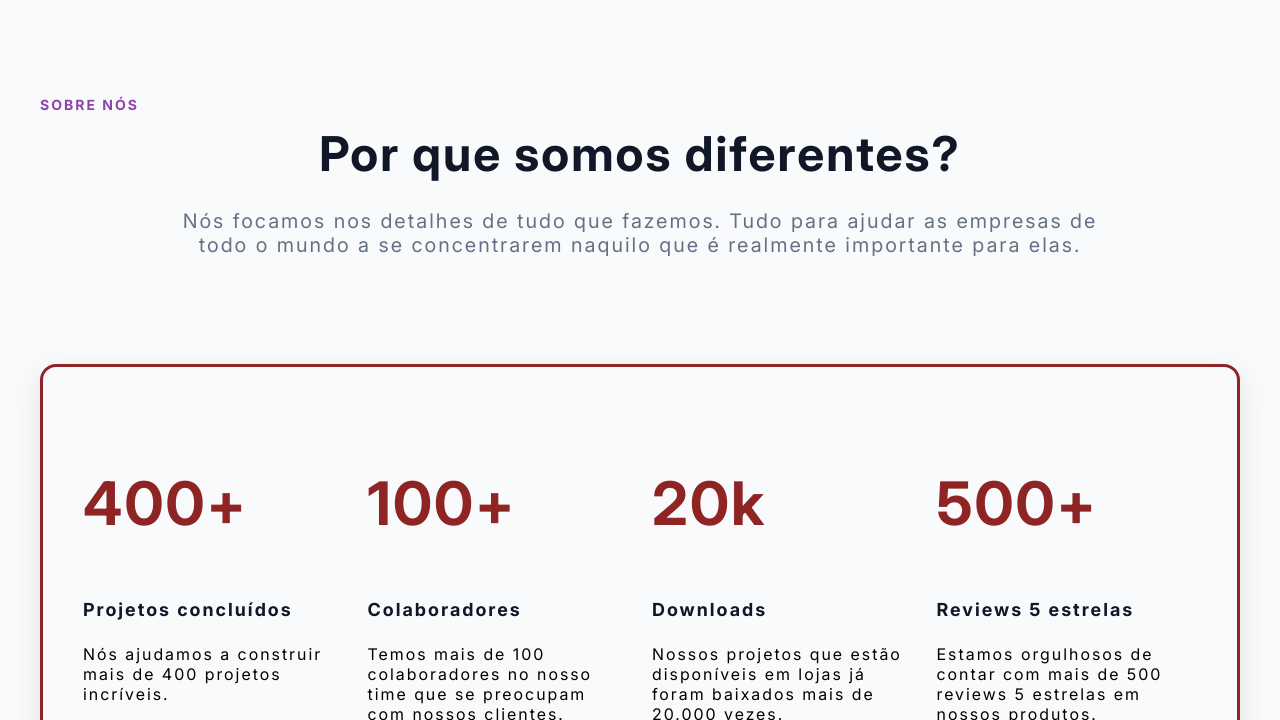
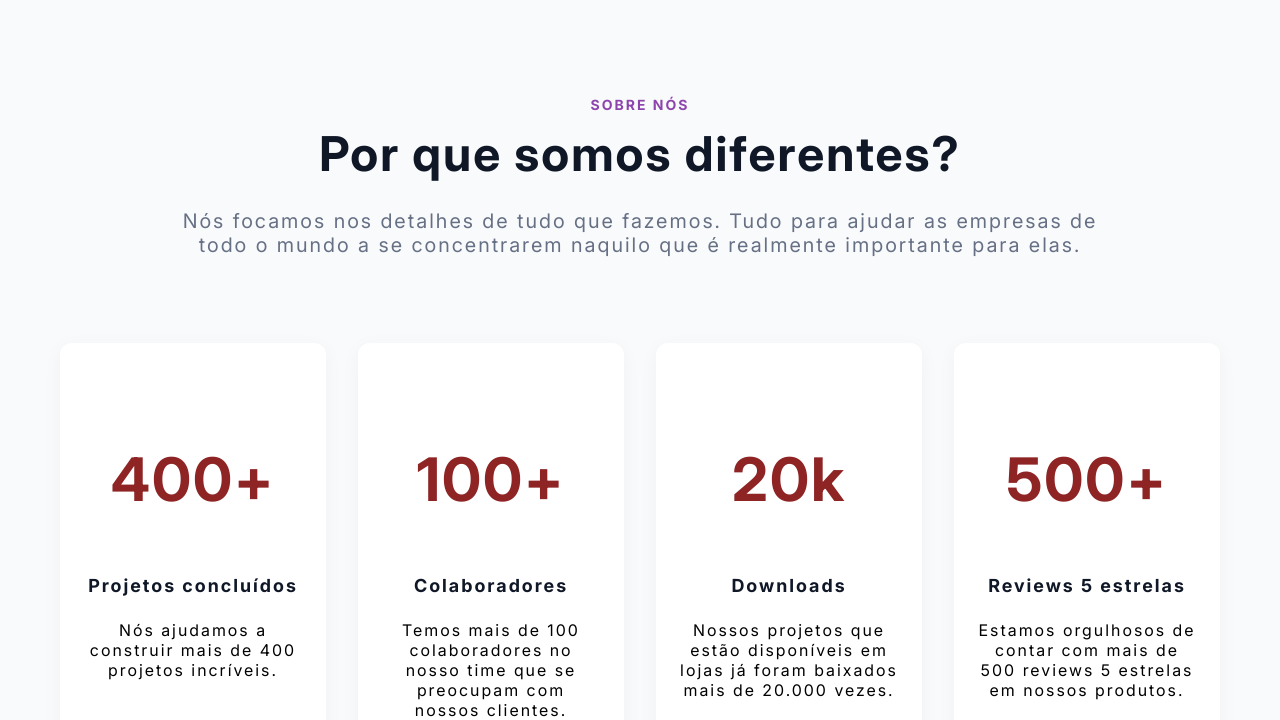
Before and after one commit to matheusvaz90/OptimusTech, a plain HTML site: page index.html in a window 1280 px wide. Shown: the part 80-800 px from the top of the page. Drawn offline with Linux system fonts and the light colour scheme.

Commit message:
adiciona novos efeitos aos cards e alguns ajustes no projeto

```diff
--- a/css/hero.css
+++ b/css/hero.css
@@ -16,13 +16,15 @@
     letter-spacing: 2px;
     color: #8E44AD;
     margin-bottom: 12px;
+    text-align: center;
 }
 
 .hero p{
     font-size: 20px;
     color:#667085 ;
     text-align: center;
-    margin-top: 26px;
+    margin: 26px;
+
 }
 
 @media screen and (max-width: 468px) {
--- a/css/metrics.css
+++ b/css/metrics.css
@@ -1,16 +1,10 @@
 .metrics .container{
-    border: none;
     display: flex;
-    flex-direction: row;
-    justify-content:space-around;
-    gap: 24px;
-    text-align: left;
-    margin: 107px auto 0;
-    border:  3.5px solid  #8E2424;
-    box-shadow: 0 10px 30px rgba(0, 0, 0, 0.1);
-    padding:40px;
-    border-radius: 16px;
-    transition: transform 0.3s ease;
+    justify-content: center;
+    gap: 32px;
+    max-width: 1200px;
+    margin: 0 auto;
+    padding: 60px 20px;
 }
 
 .metric:hover {
@@ -18,7 +12,13 @@
 }
 
 .metric{
- flex: 1
+    flex: 1;
+    text-align: center;
+    padding: 40px 24px;
+    background: #ffffff;
+    border-radius: 12px;
+    box-shadow: 0 4px 20px rgba(0, 0, 0, 0.04);
+    transition: transform 0.3s ease;
 }
 
 .metrics h3{
--- a/css/vacancies.css
+++ b/css/vacancies.css
@@ -12,7 +12,7 @@ margin-left: 256px;
   width: 160px;
   align-items: center;
   line-height: 28px;
-  margin: 122px auto 26px;
+  margin: 60px auto 26px;
 }
 .vacancies h3 {
     font-size: 36px;
```
